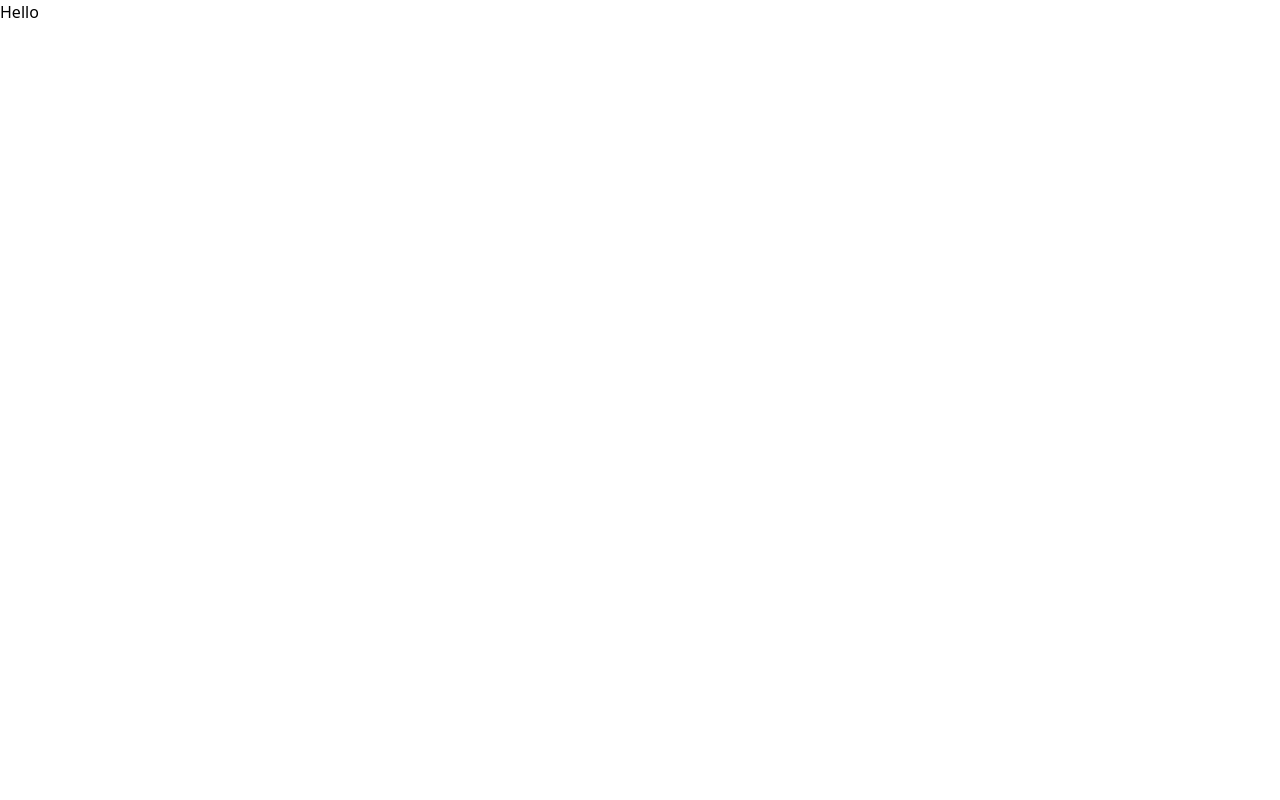
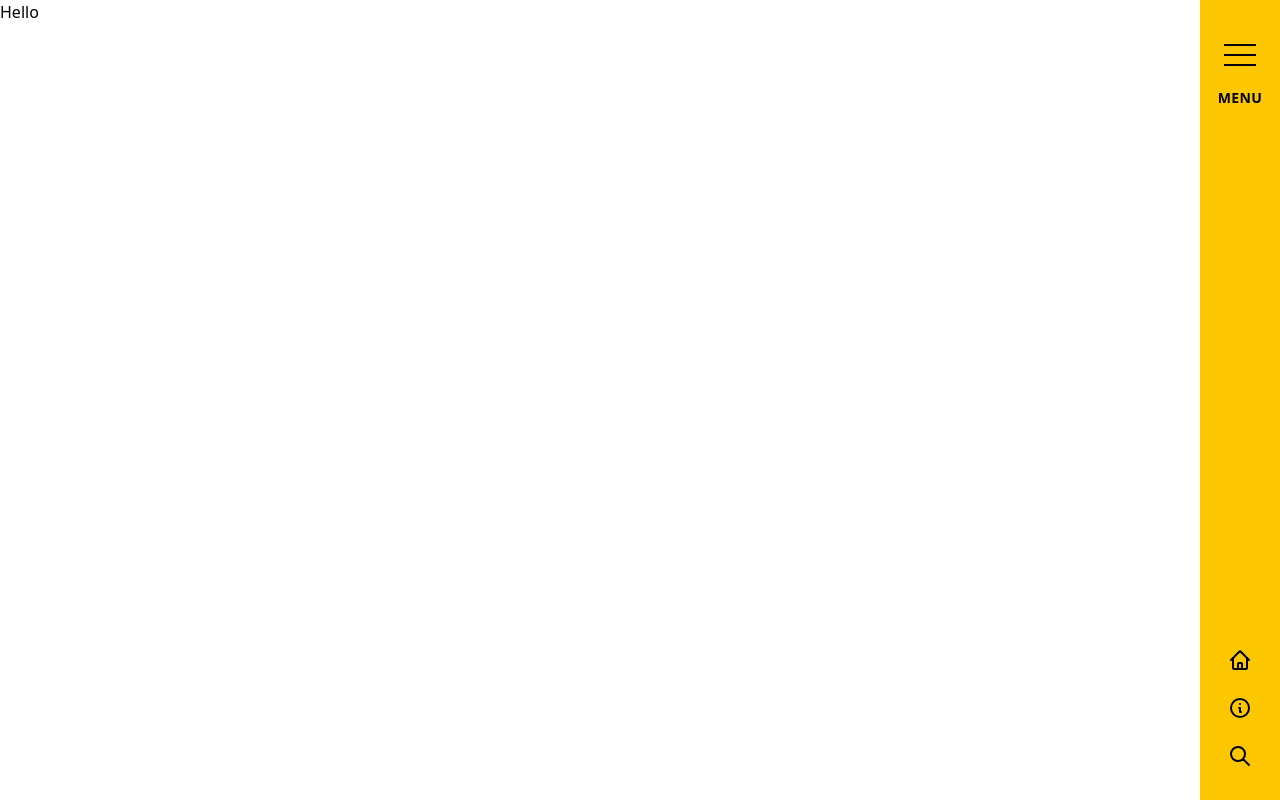
Before and after one commit to ayushkumar320/frontendMALS, a React (Vite) app: page / in a window 1280 px wide. Built offline with nearby package versions, Linux system fonts and the light colour scheme.

Commit message:
basic sidebar

```diff
--- a/src/App.jsx
+++ b/src/App.jsx
@@ -1,8 +1,10 @@
 import './App.css'
+import Navbar from './components/navbar'
 
 function App() {
   return (
     <div>
+      <Navbar />
       Hello
     </div>
   )
--- /dev/null
+++ b/src/components/navbar.jsx
@@ -0,0 +1,173 @@
+import { useState } from 'react';
+
+function Navbar() {
+  const [isOpen, setIsOpen] = useState(false);
+
+  const toggleMenu = () => {
+    setIsOpen(!isOpen);
+  };
+
+  const menuItems = [
+    "Wilson's School",
+    'Admissions',
+    'Curriculum',
+    'Pastoral',
+    'Information',
+    'Development',
+    'Contact',
+  ];
+
+  return (
+    <>
+      {/* Container for both black menu and yellow bar - 30% when open */}
+      <div
+        className={`fixed right-0 top-0 h-full z-50 transition-all duration-500 ease-in-out ${
+          isOpen ? 'w-[30%]' : 'w-20'
+        }`}
+      >
+        {/* Black menu area - slides in from left when open */}
+        <div
+          className={`absolute left-0 top-0 h-full bg-black transition-all duration-700 ease-[cubic-bezier(0.4,0,0.2,1)] ${
+            isOpen
+              ? 'w-[calc(100%-80px)] opacity-100 translate-x-0'
+              : 'w-[calc(100%-80px)] opacity-0 -translate-x-full'
+          } overflow-hidden`}
+        >
+          {/* Navigation Links */}
+          <div className="pt-20 pl-8">
+            <ul className="space-y-6">
+              {menuItems.map((item, index) => (
+                <li key={index}>
+                  <a
+                    href="#"
+                    className="flex items-center gap-2 text-yellow-400 hover:text-yellow-300 transition-colors text-lg font-medium"
+                  >
+                    <span>{item}</span>
+                    <svg
+                      xmlns="http://www.w3.org/2000/svg"
+                      className="h-4 w-4"
+                      fill="none"
+                      viewBox="0 0 24 24"
+                      stroke="currentColor"
+                      strokeWidth={2}
+                    >
+                      <path
+                        strokeLinecap="round"
+                        strokeLinejoin="round"
+                        d="M19 9l-7 7-7-7"
+                      />
+                    </svg>
+                  </a>
+                </li>
+              ))}
+            </ul>
+          </div>
+        </div>
+
+        {/* Yellow sidebar - always fixed on right */}
+        <div className="absolute right-0 top-0 h-full w-20 bg-yellow-400">
+          {/* Menu Icon and Text Section */}
+          <div className="flex flex-col items-center pt-8">
+            <button
+              onClick={toggleMenu}
+              className="flex flex-col items-center justify-center w-12 h-12 transition-all duration-300"
+              aria-label="Toggle menu"
+            >
+              {/* Hamburger to X transition */}
+              <div className="relative w-8 h-6">
+                <span
+                  className={`absolute left-0 top-0 w-full h-0.5 bg-black transition-all duration-300 ${
+                    isOpen
+                      ? 'rotate-45 translate-y-2.5'
+                      : 'translate-y-0'
+                  }`}
+                />
+                <span
+                  className={`absolute left-0 top-2.5 w-full h-0.5 bg-black transition-all duration-300 ${
+                    isOpen ? 'opacity-0' : 'opacity-100'
+                  }`}
+                />
+                <span
+                  className={`absolute left-0 top-5 w-full h-0.5 bg-black transition-all duration-300 ${
+                    isOpen
+                      ? '-rotate-45 -translate-y-2.5'
+                      : 'translate-y-0'
+                  }`}
+                />
+              </div>
+            </button>
+            <span className="text-black font-bold uppercase mt-2 text-sm tracking-wide">
+              MENU
+            </span>
+          </div>
+
+          {/* Bottom Icons */}
+          <div className="absolute bottom-8 left-1/2 transform -translate-x-1/2 flex flex-col gap-6">
+            <button
+              onClick={() => setIsOpen(true)}
+              className="text-black hover:opacity-70 transition-opacity"
+              aria-label="Home"
+            >
+              <svg
+                xmlns="http://www.w3.org/2000/svg"
+                className="h-6 w-6"
+                fill="none"
+                viewBox="0 0 24 24"
+                stroke="currentColor"
+                strokeWidth={2}
+              >
+                <path
+                  strokeLinecap="round"
+                  strokeLinejoin="round"
+                  d="M3 12l2-2m0 0l7-7 7 7M5 10v10a1 1 0 001 1h3m10-11l2 2m-2-2v10a1 1 0 01-1 1h-3m-6 0a1 1 0 001-1v-4a1 1 0 011-1h2a1 1 0 011 1v4a1 1 0 001 1m-6 0h6"
+                />
+              </svg>
+            </button>
+            <button
+              onClick={() => setIsOpen(true)}
+              className="text-black hover:opacity-70 transition-opacity"
+              aria-label="Information"
+            >
+              <svg
+                xmlns="http://www.w3.org/2000/svg"
+                className="h-6 w-6"
+                fill="none"
+                viewBox="0 0 24 24"
+                stroke="currentColor"
+                strokeWidth={2}
+              >
+                <path
+                  strokeLinecap="round"
+                  strokeLinejoin="round"
+                  d="M13 16h-1v-4h-1m1-4h.01M21 12a9 9 0 11-18 0 9 9 0 0118 0z"
+                />
+              </svg>
+            </button>
+            <button
+              onClick={() => setIsOpen(true)}
+              className="text-black hover:opacity-70 transition-opacity"
+              aria-label="Search"
+            >
+              <svg
+                xmlns="http://www.w3.org/2000/svg"
+                className="h-6 w-6"
+                fill="none"
+                viewBox="0 0 24 24"
+                stroke="currentColor"
+                strokeWidth={2}
+              >
+                <path
+                  strokeLinecap="round"
+                  strokeLinejoin="round"
+                  d="M21 21l-6-6m2-5a7 7 0 11-14 0 7 7 0 0114 0z"
+                />
+              </svg>
+            </button>
+          </div>
+        </div>
+      </div>
+    </>
+  );
+}
+
+export default Navbar;
```
